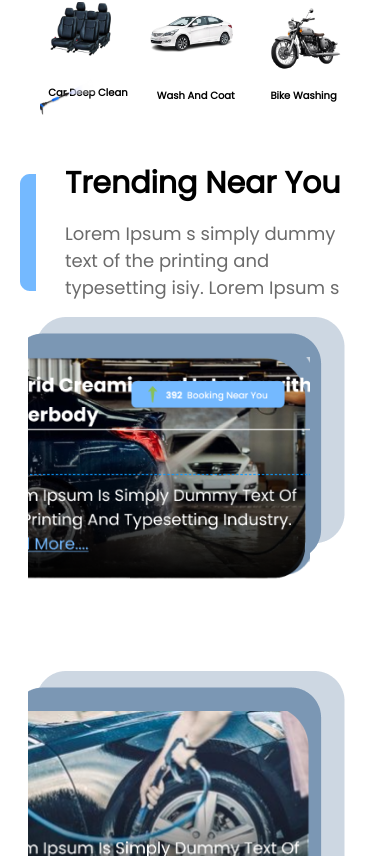
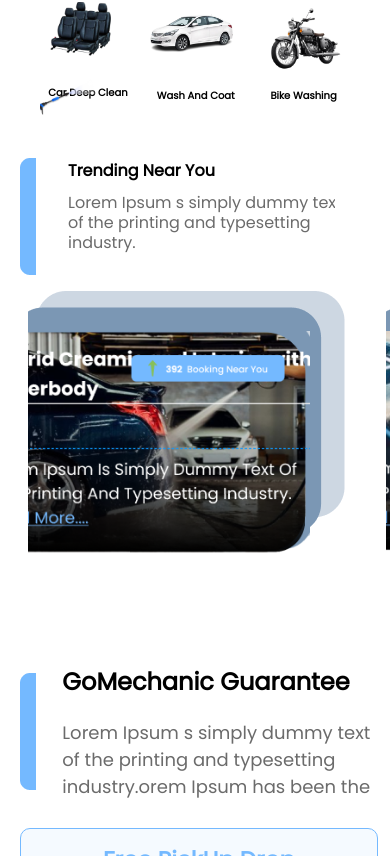
Before and after one commit to Vermaji8620/car_wash_new, a React (Vite) app: page / in a window 390 px wide. Shown: the part 1268-2124 px from the top of the page. Built offline with nearby package versions, Linux system fonts and the light colour scheme.

Commit message:
thirdSectionHome responsive done

```diff
--- a/src/components/ThirdHomeSec.jsx
+++ b/src/components/ThirdHomeSec.jsx
@@ -9,38 +9,41 @@ import foimage from "../assets/foimage.png";
 const ThirdHomeSec = () => {
   return (
     <div className="third_section pt-10 pl-5">
-      <div className="overflow-hidden sm:w-[50%] w-full gap-5 flex">
-        <div className="sm:w-[46px] w-[96px] sm:top-0 relative top-4">
+      <div className="w-[85%] gap-5 flex">
+        <div className="sm:w-[46px] w-[96px] relative sm:top-4">
           <img src={Rect} alt="" />
         </div>
-        <div className="flex justify-center gap-3 flex-col">
-          <div className="sm:w-[914px] h-[50px] font-[600] font-poppins sm:text-[40px] text-[30px] overflow-hidden leading-[50px] ">
+        <div className="flex sm:gap-3 sm:-mt-0 -mt-3 flex-col">
+          <div className="w-[914px] sm:h-[50px] font-[600] font-poppins sm:text-[40px] text-[16px] overflow-hidden leading-[50px] ">
             Trending Near You
           </div>
-          <div className="font-poppins font-[400] sm:w-[784px] w-[90%] h-[81px] text-[18px] leading-[27px] text-[#6B6B6B]">
+          <div className="font-poppins font-[400] sm:w-[704px] w-[18rem] sm:h-[81px] h-full gap-1 sm:text-[18px] sm:leading-[27px] leading-[20px] text-[#6B6B6B] justify-start pt-3 flex flex-col">
             Lorem Ipsum s simply dummy text of the printing and typesetting
-            isiy. Lorem Ipsum s simply dummy text of the printing and
-            typesetting isiy.
+            industry.
+            <span className="sm:inline-block hidden">
+              orem Ipsum has been the industry standard dummy Lorem Ipsum
+              isimply dummy.
+            </span>
           </div>
         </div>
       </div>
-      <div className="sm:w-[50%] relative justify-between gap-3 sm:ml-14 flex flex-wrap">
-        <div className="w-[330px] m-2 h-[326px] relative overflow-hidden">
+      <div className="sm:w-[50%] relative justify-between gap-3 sm:ml-14 flex overflow-x-auto flex-nowrap sm:flex-wrap">
+        <div className="flex-none w-[330px] m-2 h-[326px] relative overflow-hidden">
           <img src={frect} alt="" className="absolute z-10 left-2 top-2" />
           <img src={srect} alt="" className="absolute z-20 -left-4 top-6" />
           <img src={fimage} alt="" className="absolute  z-30 -left-12 top-12" />
         </div>
-        <div className="w-[330px] m-2 h-[326px] relative overflow-hidden">
+        <div className="flex-none w-[330px] m-2 h-[326px] relative overflow-hidden">
           <img src={frect} alt="" className="absolute z-10 left-2 top-2" />
           <img src={srect} alt="" className="absolute z-20 -left-4 top-6" />
           <img src={simage} alt="" className="absolute z-30 -left-12 top-12" />
         </div>
-        <div className="w-[330px] m-2 h-[326px] relative overflow-hidden">
+        <div className="flex-none w-[330px] m-2 h-[326px] relative overflow-hidden">
           <img src={frect} alt="" className="absolute z-10 left-2 top-2" />
           <img src={srect} alt="" className="absolute z-20 -left-4 top-6" />
           <img src={timage} alt="" className="absolute z-30 -left-12 top-12" />
         </div>
-        <div className="w-[330px] m-2 h-[326px] relative overflow-hidden">
+        <div className="flex-none w-[330px] m-2 h-[326px] relative overflow-hidden">
           <img src={frect} alt="" className="absolute z-10 left-2 top-2" />
           <img src={srect} alt="" className="absolute z-20 -left-4 top-6" />
           <img src={foimage} alt="" className="absolute z-30 -left-12 top-12" />
```
